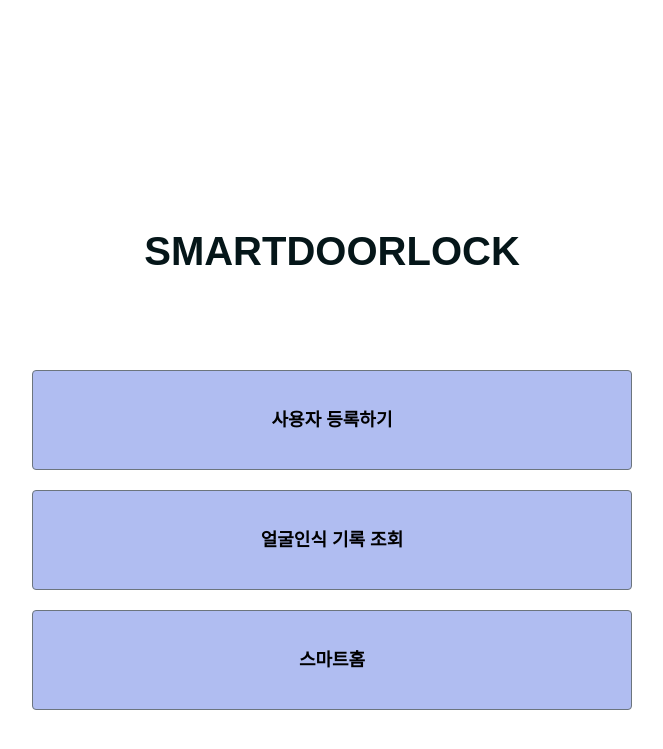
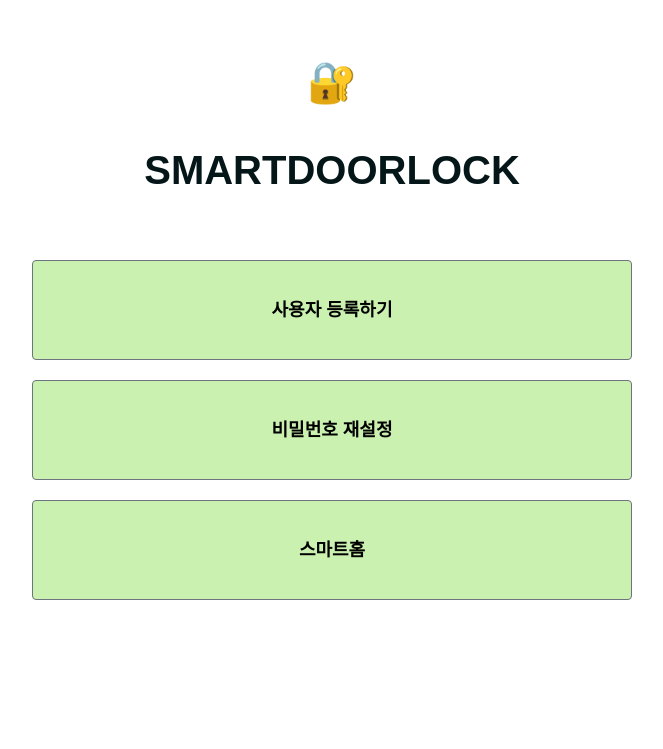
Before and after one commit to uijindaramg/smartdoorlock, a Flask app: page / in a window 1280 px wide. Shown: the top 749 px of the page, without its empty margins (308-971 px from the left). Run offline with Flask 3, Linux system fonts and the light colour scheme.

Commit message:
Update index.html

```diff
--- a/templates/index.html
+++ b/templates/index.html
@@ -21,25 +21,11 @@
         }
         body {
             background-color: rgb(255, 255, 255); /* 여기에 배경색을 원하는 색상의 HEX 코드로 변경하세요 */
-            font-family: 'Noto Serif KR', serif;
+            /* font-family: 'Noto Serif KR', serif; */
         }
-        .header_potato_logo {
-            width: 100%;
-            height: 180px;
-            background-position: center 50%;
-            background-size: cover;
-
-            /* background-color: rgba(234,231,222,1); */
-
-            display: flex;
-            flex-direction: column;
-            align-items: center;
-            justify-content: center;
-        }
-
         .header_potato_ment {
             width: 100%;
-            height: 150px;
+            height: 200px;
 
             /* background-image: linear-gradient(0deg, rgba(0, 0, 0, 0.5), rgba(0, 0, 0, 0.5)), url('https://cdn.topstarnews.net/news/photo/201807/456143_108614_510.jpg'); */
             background-position: center 30%;
@@ -52,66 +38,28 @@
             align-items: center;
             justify-content: center;
             padding: 10px;
-            margin-bottom: 20px;
-        }
-
-        .mypost {
-            width: 95%;
-            max-width: 600px;
-            margin: 0px auto 20px auto;
-            background-color: rgba(234,231,222,1);
-            box-shadow: 0px 0px 3px 0px black;
-            padding: 20px;
+            margin-bottom: 10px;
+            margin-top: 30px;
         }
         .mypost_1 {
             /* background-image: linear-gradient(0deg, rgba(0, 0, 0, 0.5), rgba(0, 0, 0, 0.5)), url('https://cdn.topstarnews.net/news/photo/201807/456143_108614_510.jpg'); */
             background-position: center 30%;
             background-size: cover;
-
-            /* background-color: rgba(234,231,222,1); */
-
             display: flex;
             flex-direction: column;
             align-items: center;
             justify-content: center;
-        }
-
-        .mypost > button {
-            margin-top: 10px;
-            width: 100%;
-
         }
         .mypost_1 > button {
             margin-top: 20px;
             height: 100px;
             width: 95%;
             max-width: 600px;
-            background-color: rgb(176, 189, 241);
+            background-color: rgb(202, 241, 176);
             color: rgb(0, 0, 0);
             font-size: large;
-            font-weight: bold;
+            font-weight: 600;
 
-        }
-
-        .mycards {
-            width: 100%;
-            max-width: 500px;
-            margin: auto;
-            background-color: rgba(234,231,222,1);
-            display: flex;
-            flex-direction: column;
-            align-items: center;
-            justify-content: center;
-        }
-
-        .mycards > .card {
-            margin-top: 10px;
-            margin-bottom: 10px;
-            background-color: rgba(234,231,222,1);
-            border: none;
-        }
-        .temp-text {
-            font-size: 18px;
         }
         .header-text{
             font-weight: bold;
@@ -143,14 +91,13 @@
 </head>
 
 <body>
-    <div class="header_potato_logo">
-        <!-- <img class="logo-image" src="https://lh3.googleusercontent.com/pw/ADCreHdoXfrvvzHowT6--vjacMUYozJcnsl86AO0CBi3oCx9DmOBJ2Cn8d5bYcl0z3GoeGnK6iUOd91LmlPVnQ3T160-bXH0AdXLGFbDEJhS4D91ITQGTZN8p8AGkyYRT66P6eo5AucCywEuxWT8spD5IvM=w547-h107-s-no-gm?authuser=0" alt="로고 설명"> -->
-    </div>
+
     <div class="header_potato_ment">
-        <p><h1 class="header-text"> SMARTDOORLOCK</h1></p>
+        <p><h1 class="header-text">&#128272;</h1></p>
+        <p><h1 class="header-text">SMARTDOORLOCK</h1></p>
     </div>
     <div class="mypost_1"><button onclick="location.href='/register_user'" type="button" class="btn btn-outline-secondary">사용자 등록하기</button></div>
-    <div class="mypost_1"><button onclick="render_lastnews()" type="button" class="btn btn-outline-secondary">얼굴인식 기록 조회</button></div>
+    <div class="mypost_1"><button onclick="location.href='/set_password'" type="button" class="btn btn-outline-secondary">비밀번호 재설정</button></div>
     <div class="mypost_1"><button onclick="render_lastnews()" type="button" class="btn btn-outline-secondary">스마트홈</button></div>
 
 
```
